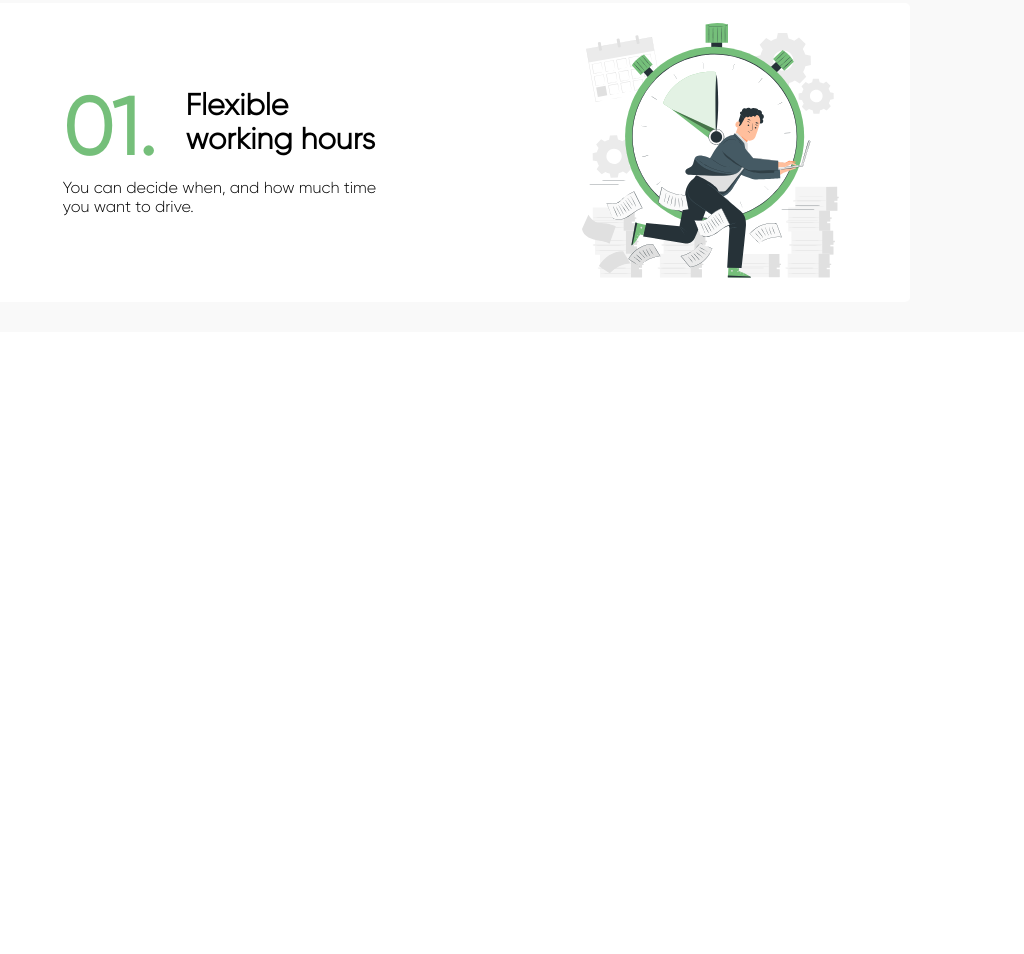
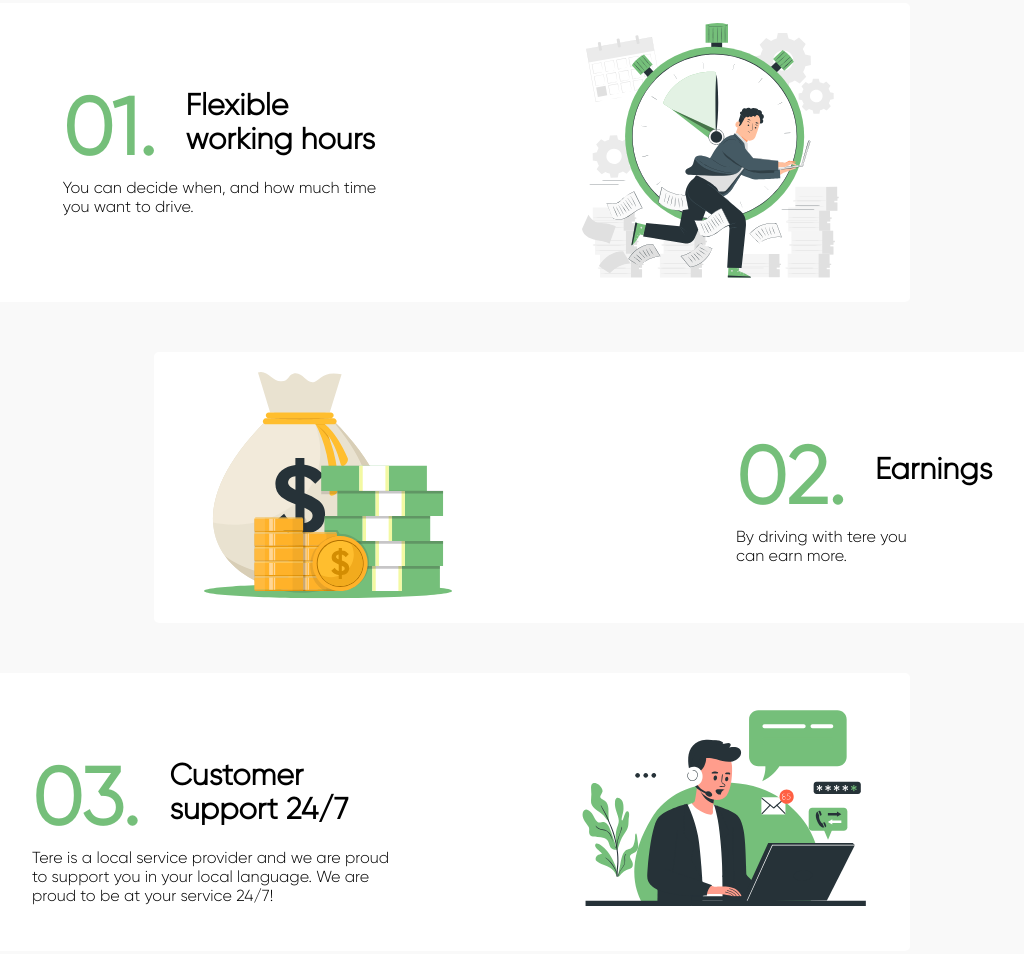
Before and after one commit to ahmedrazabaloch/TereApp, a plain HTML site: page index.html in a window 1280 px wide. Shown: the part 2183-3137 px from the top of the page, without its empty margins (108-1132 px from the left). Before the commit the page ends 2515 px from the top, so only its background shows below. Drawn offline with Linux system fonts and the light colour scheme.

Commit message:
working on TereWebApplication
under development

```diff
--- a/index.html
+++ b/index.html
@@ -132,7 +132,7 @@
                 <h1>
                     <span>TERE </span>BENEFITS
                 </h1>
-                <div class="third-sec-imgText">
+                <div class="third-sec-one">
                     <div class="third-childOne">
                         <div>
                             <div class="flex-box">
@@ -154,6 +154,46 @@
                         <div><img src="images/working-hours.svg" alt=""></div>
                     </div>
                 </div>
+                <div class="third-sec-two">
+                    <div class="third-childTwo">
+                        <div>
+                            <div class="flex-box">
+                                <div>
+                                    <h1>02.</h1>
+                                </div>
+                                <div>
+                                    <h3>Earnings</h3>
+                                </div>
+                            </div>
+                            <div class="third-sec-para">
+                                <p>By driving with tere you can
+                                    earn more.</p>
+                            </div>
+                        </div>
+                        <div><img src="images/earnings.svg" alt=""></div>
+                    </div>
+                </div>
+                <div class="third-sec-three">
+                    <div class="third-childThree">
+                        <div>
+                            <div class="flex-box">
+                                <div>
+                                    <h1>03.</h1>
+                                </div>
+                                <div>
+                                    <h3>Customer
+                                        support 24/7</h3>
+                                </div>
+                            </div>
+                            <div class="third-sec-para">
+                                <p>Tere is a local service provider and we are proud to support you in your local
+                                    language. We are proud to be at your service 24/7!</p>
+                            </div>
+                        </div>
+                        <div><img src="images/cutomer-support.svg" alt=""></div>
+                    </div>
+                </div>
+
             </div>
         </section>
     </main>
--- a/mediaQurey.css
+++ b/mediaQurey.css
@@ -112,4 +112,7 @@
     position: relative;
     margin-top: 15px;
   }
+
+
+
 }
--- a/style.css
+++ b/style.css
@@ -258,7 +258,28 @@ span {
   border-radius: 5px;
   justify-content: space-evenly;
   padding: 20px 0;
+  margin-top: 50px;
 }
+.third-childTwo {
+  display: flex;
+  flex-direction: row-reverse;
+  width: 85%;
+  background-color: #fff;
+  border-radius: 5px;
+  justify-content: space-between;
+  padding: 20px 50px;
+  margin-top: 50px;
+}
+.third-childThree {
+  display: flex;
+  width: 85%;
+  background-color: #fff;
+  border-radius: 5px;
+  justify-content: space-evenly;
+  padding: 20px 40px;
+  margin-top: 50px;
+}
+
 .flex-box {
   display: flex;
   width: 70%;
@@ -273,7 +294,14 @@ span {
   color: #75bf7a;
   line-height: 1;
 }
+.third-childTwo h3 {
+  margin-top: 15px;
+}
 .third-sec-para {
   width: 70%;
   font-size: 1rem;
 }
+.third-sec-two {
+  display: flex;
+  justify-content: end;
+}
```
